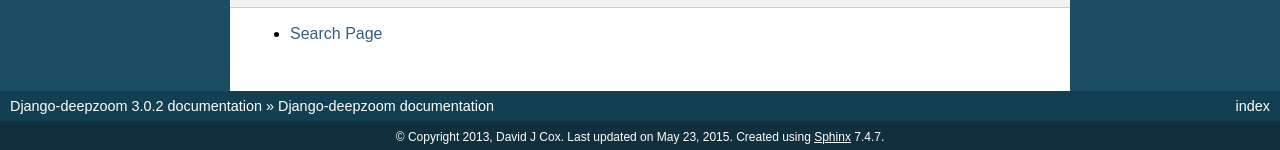
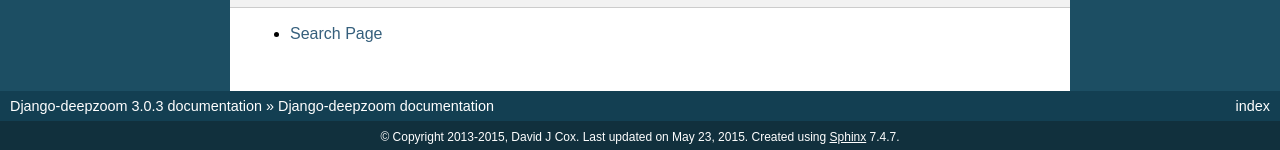
Before and after one commit to davidjcox/django-deepzoom, a Sphinx documentation site: the page built from docs/index.rst, in a window 1280 px wide and 900 px high, scrolled down 5886 px. Shown: the part 747-897 px from the top of the window. Built offline with Sphinx 7.4.7, drawn with Linux system fonts in a browser that asks for light colours; some of the changed text lies outside the part shown.

```diff
--- a/deepzoom/__init__.py
+++ b/deepzoom/__init__.py
@@ -1,2 +1,2 @@
 # -*- coding: utf-8 -*-
-__version__ = '3.0.2'
+__version__ = '3.0.3'
--- a/docs/conf.py
+++ b/docs/conf.py
@@ -41,16 +41,16 @@
 
 # General information about the project.
 project = u'Django-deepzoom'
-copyright = u'2013, David J Cox'
+copyright = u'2013-2015, David J Cox'
 
 # The version info for the project you're documenting, acts as replacement for
 # |version| and |release|, also used in various other places throughout the
 # built documents.
 #
 # The short X.Y version.
-version = '3.0.2'
+version = '3.0.3'
 # The full version, including alpha/beta/rc tags.
-release = '3.0.2'
+release = '3.0.3'
 
 # The language for content autogenerated by Sphinx. Refer to documentation
 # for a list of supported languages.
```
Also changed, not shown: README.rst (+4 -4 lines), .travis.yml, 2 other files.
